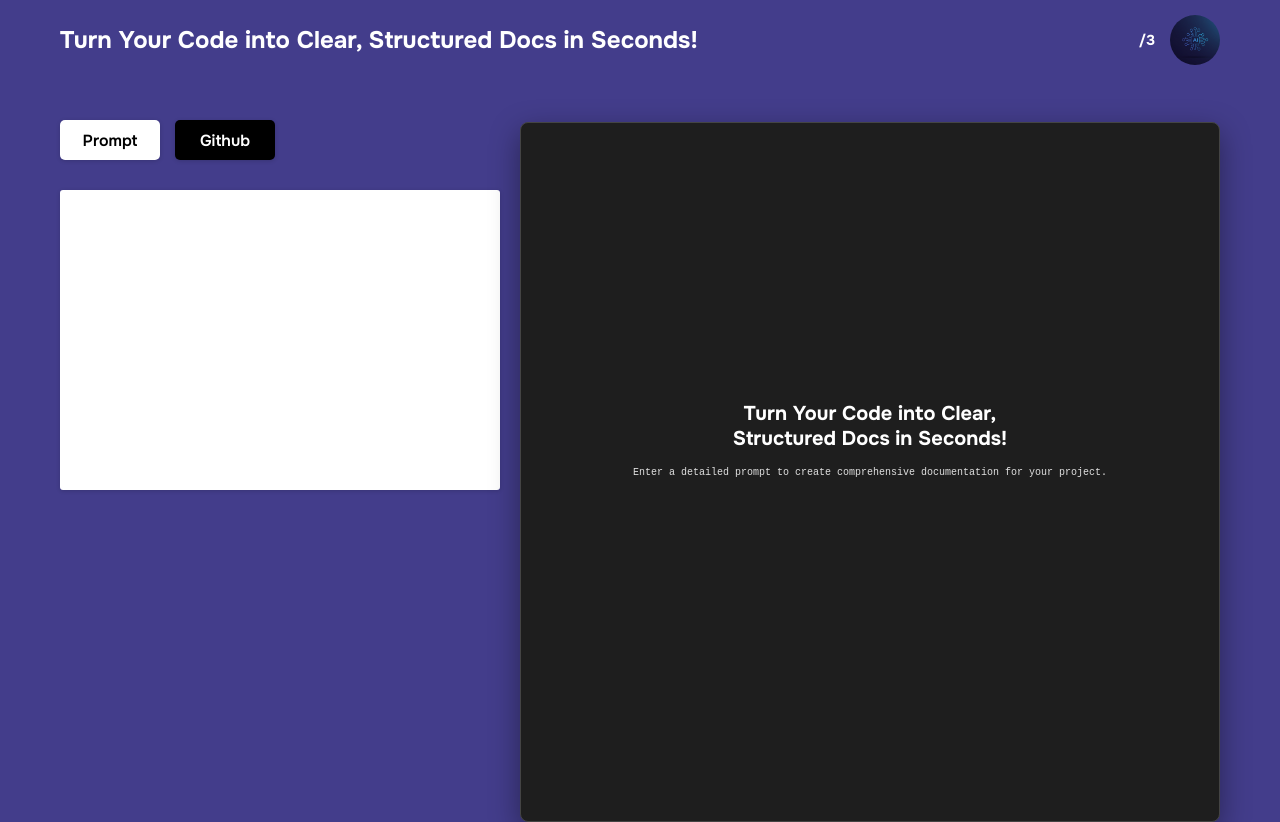
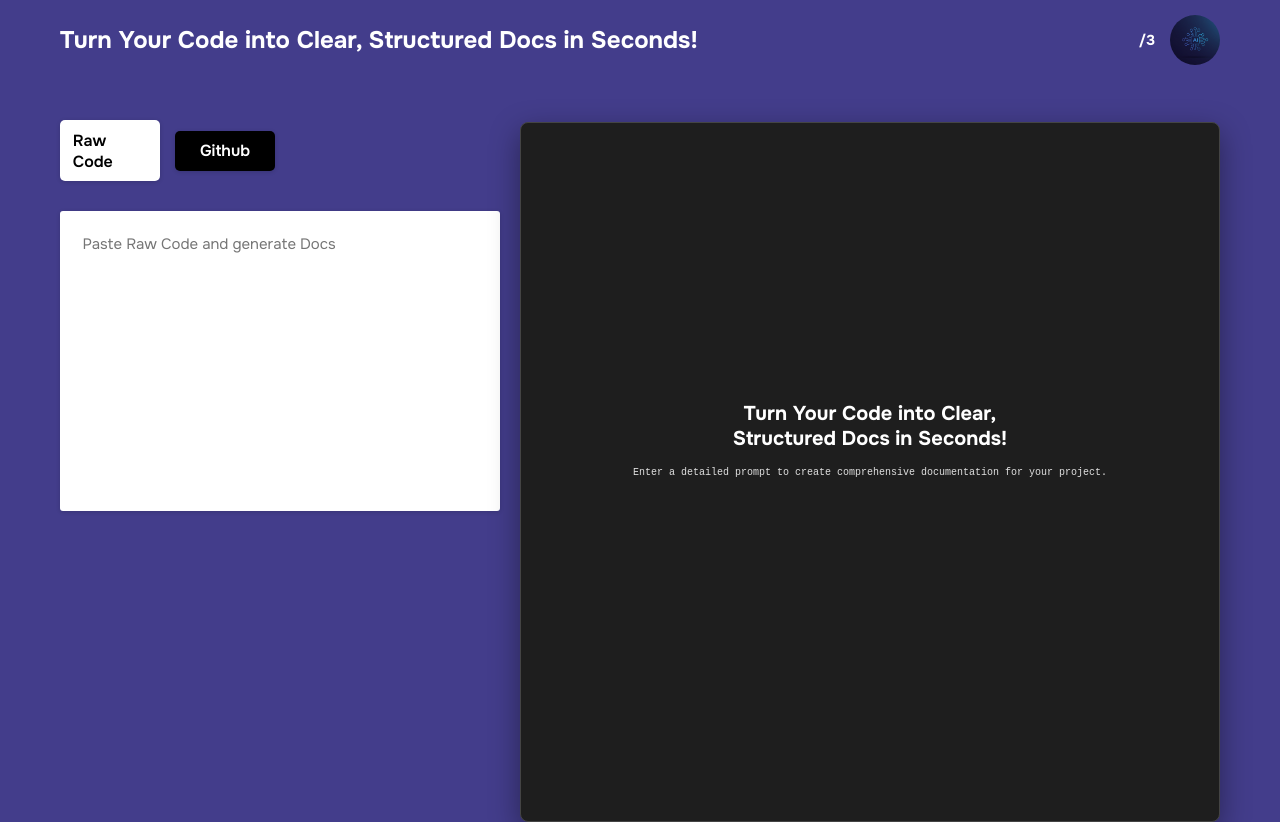
Before and after one commit to nuex001/AIDOC, a React (Vite) app: page / in a window 1280 px wide. Built offline with nearby package versions, Linux system fonts and the light colour scheme; no server answers; sample sign-in values are in the browser's storage.

Commit message:
some minor highllight not to confuse devs

```diff
--- a/src/components/pages/Home.jsx
+++ b/src/components/pages/Home.jsx
@@ -151,7 +151,7 @@ function Home() {
               onClick={setSectionStageFunc}
               data-index="0"
             >
-              Prompt
+              Raw Code
             </li>
             <li
               className={sectionStage === 1 ? "active" : ""}
@@ -165,6 +165,7 @@ function Home() {
             <textarea
               name="promptMsg"
               id="promptMsg"
+              placeholder="Paste Raw Code and generate Docs"
               ref={promptMsgRef}
               onInput={setTextAreaFunc}
               onKeyDown={handleKeyDown}
```
Also changed, not shown: 1 other file (tests, documents, lock files or other folders).
